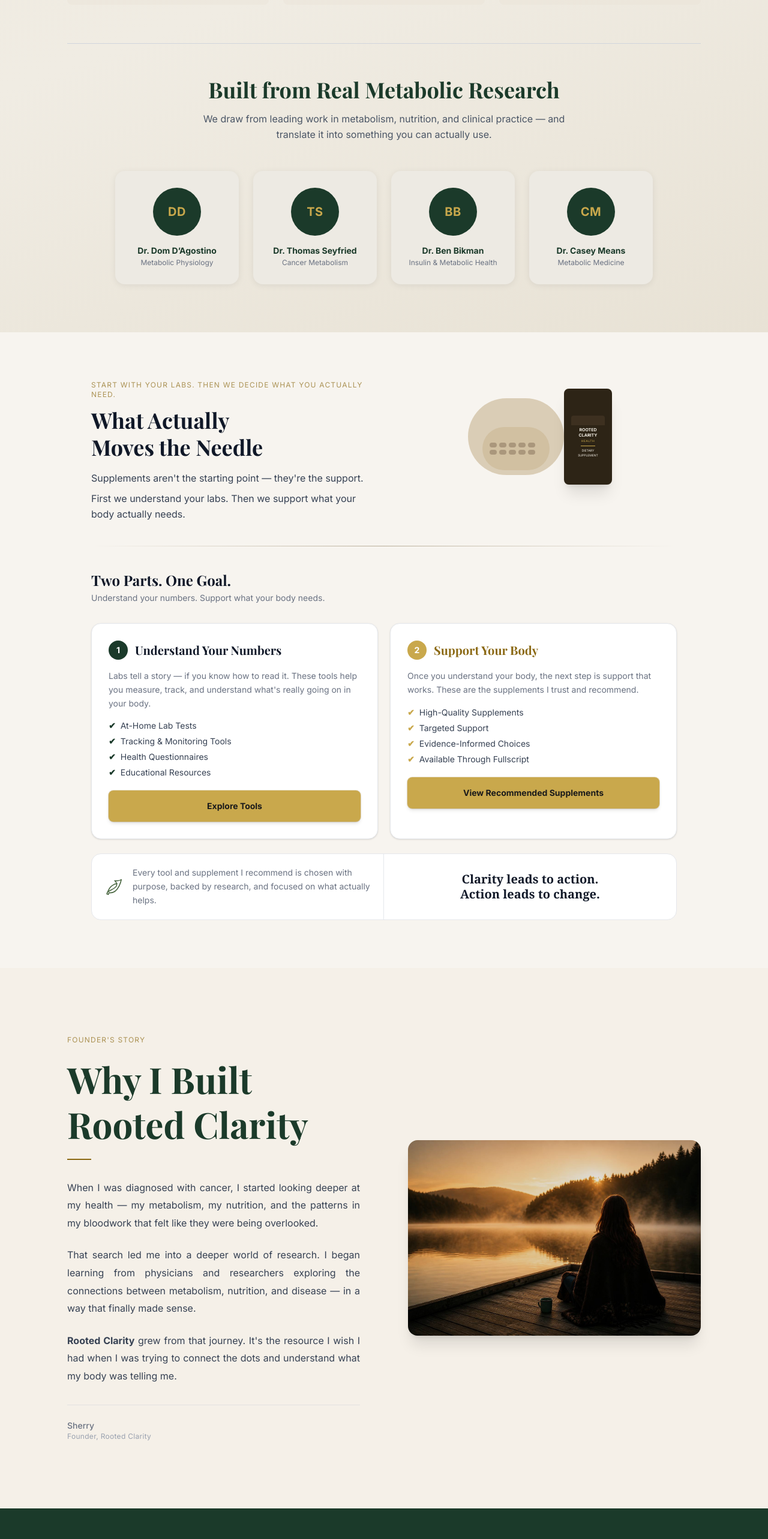
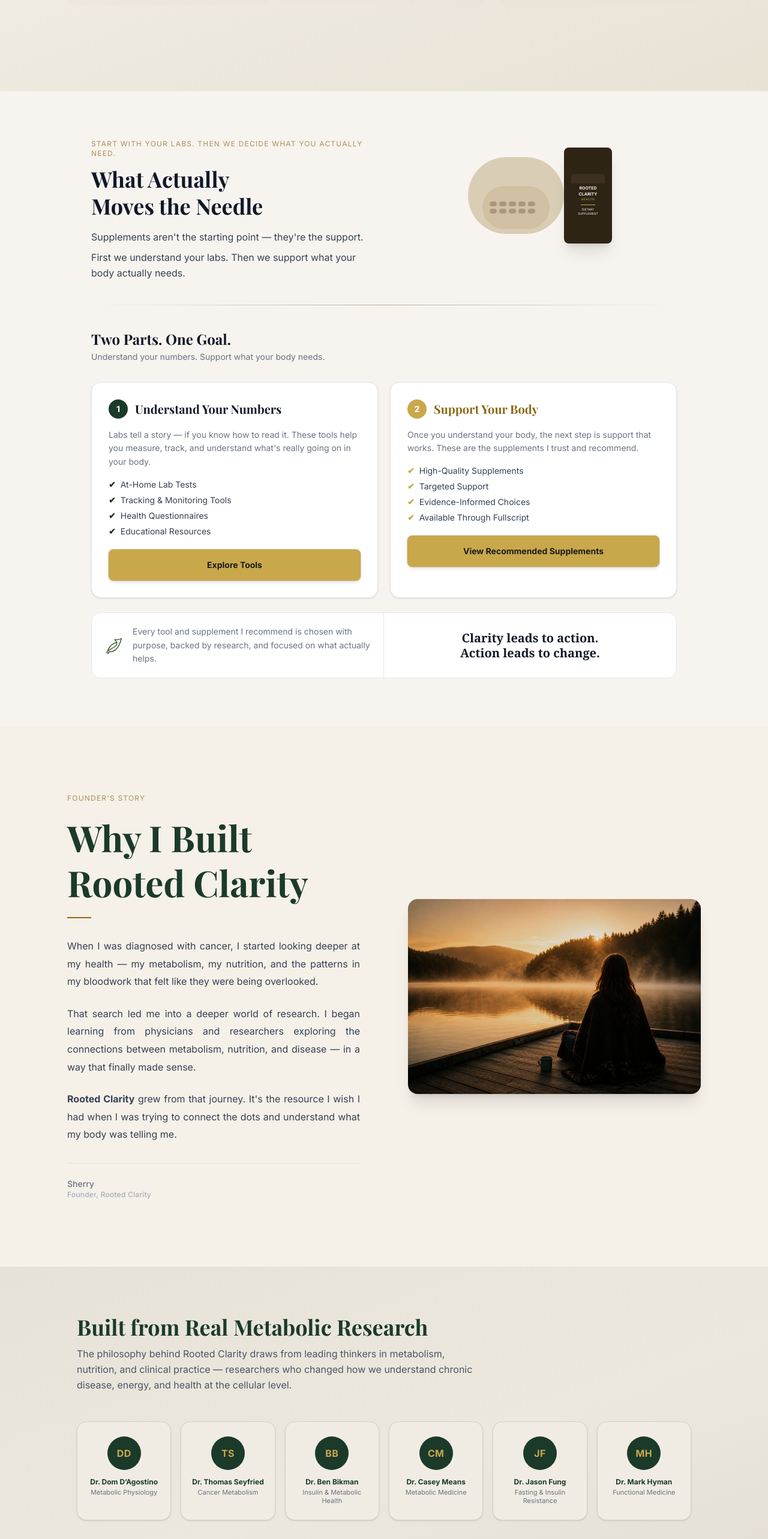
Before and after one commit to Sherryfarmshop/rooted-clarity-website, a Next.js app: page / in a window 1280 px wide. Shown: the part 4260-6826 px from the top of the page at 60% size. Built offline with nearby package versions, Linux system fonts and the light colour scheme; a web font is replaced by a local one.

Commit message:
research-section-after-founder-6-experts

```diff
--- a/src/app/page.tsx
+++ b/src/app/page.tsx
@@ -6,6 +6,7 @@
 import Approach from "@/components/Approach";
 import Supplements from "@/components/Supplements";
 import FounderStory from "@/components/FounderStory";
+import ResearchFoundation from "@/components/ResearchFoundation";
 import CTASignup from "@/components/CTASignup";
 import Footer from "@/components/Footer";
 import Navbar from "@/components/Navbar";
@@ -23,6 +24,7 @@
         <Approach />
         <Supplements />
         <FounderStory />
+        <ResearchFoundation />
         <CTASignup />
       </main>
       <Footer />
--- a/src/components/Approach.tsx
+++ b/src/components/Approach.tsx
@@ -67,34 +67,7 @@
           ))}
         </div>
 
-        {/* DOCTOR / RESEARCH SECTION */}
-        <div className="border-t border-gray-300 pt-14 text-center">
-          <h3 className="font-serif text-3xl sm:text-4xl font-bold text-[#1B3A2A] mb-4">
-            Built from Real Metabolic Research
-          </h3>
-          <p className="text-gray-600 text-base leading-relaxed max-w-2xl mx-auto mb-12">
-            We draw from leading work in metabolism, nutrition, and clinical practice — and translate it into something you can actually use.
-          </p>
 
-          <div className="grid grid-cols-2 lg:grid-cols-4 gap-6 max-w-4xl mx-auto">
-            {[
-              { name: "Dr. Dom D\u2019Agostino", initials: "DD", title: "Metabolic Physiology" },
-              { name: "Dr. Thomas Seyfried", initials: "TS", title: "Cancer Metabolism" },
-              { name: "Dr. Ben Bikman", initials: "BB", title: "Insulin & Metabolic Health" },
-              { name: "Dr. Casey Means", initials: "CM", title: "Metabolic Medicine" },
-            ].map((doc) => (
-              <div key={doc.name} className="bg-[#edeae3] rounded-2xl px-5 py-7 shadow-[0_2px_12px_rgba(0,0,0,0.07)] flex flex-col items-center gap-4">
-                <div className="w-20 h-20 rounded-full bg-[#1B3A2A] flex items-center justify-center flex-shrink-0">
-                  <span className="text-[#C9A84C] font-bold text-xl tracking-wide">{doc.initials}</span>
-                </div>
-                <div>
-                  <p className="text-[#1B3A2A] font-bold text-sm leading-tight mb-1">{doc.name}</p>
-                  <p className="text-gray-500 text-xs">{doc.title}</p>
-                </div>
-              </div>
-            ))}
-          </div>
-        </div>
 
       </div>
     </section>
--- /dev/null
+++ b/src/components/ResearchFoundation.tsx
@@ -0,0 +1,42 @@
+export default function ResearchFoundation() {
+  const experts = [
+    { name: "Dr. Dom D\u2019Agostino", initials: "DD", title: "Metabolic Physiology" },
+    { name: "Dr. Thomas Seyfried", initials: "TS", title: "Cancer Metabolism" },
+    { name: "Dr. Ben Bikman", initials: "BB", title: "Insulin & Metabolic Health" },
+    { name: "Dr. Casey Means", initials: "CM", title: "Metabolic Medicine" },
+    { name: "Dr. Jason Fung", initials: "JF", title: "Fasting & Insulin Resistance" },
+    { name: "Dr. Mark Hyman", initials: "MH", title: "Functional Medicine" },
+  ];
+
+  return (
+    <section className="px-6 py-16 sm:py-20" style={{ background: "linear-gradient(160deg, #e6e2d8 0%, #ece8de 60%, #e4dfd4 100%)" }}>
+      <div className="max-w-5xl mx-auto">
+
+        <h2 className="font-serif text-3xl sm:text-4xl font-bold text-[#1B3A2A] mb-3">
+          Built from Real Metabolic Research
+        </h2>
+        <p className="text-gray-600 text-base leading-relaxed max-w-2xl mb-12">
+          The philosophy behind Rooted Clarity draws from leading thinkers in metabolism, nutrition, and clinical practice — researchers who changed how we understand chronic disease, energy, and health at the cellular level.
+        </p>
+
+        <div className="grid grid-cols-2 sm:grid-cols-3 lg:grid-cols-6 gap-4">
+          {experts.map((doc) => (
+            <div
+              key={doc.name}
+              className="bg-[#f0ece3] rounded-2xl px-4 py-6 flex flex-col items-center gap-3 shadow-sm border border-[#d8d2c6] hover:shadow-[0_6px_20px_rgba(27,58,42,0.15)] hover:-translate-y-1 hover:ring-1 hover:ring-[#C9A84C]/40 transition-all duration-300 cursor-default"
+            >
+              <div className="w-14 h-14 rounded-full bg-[#1B3A2A] flex items-center justify-center flex-shrink-0">
+                <span className="text-[#C9A84C] font-bold text-base tracking-wide">{doc.initials}</span>
+              </div>
+              <div className="text-center">
+                <p className="text-[#1B3A2A] font-bold text-xs leading-tight mb-1">{doc.name}</p>
+                <p className="text-gray-500 text-[11px] leading-tight">{doc.title}</p>
+              </div>
+            </div>
+          ))}
+        </div>
+
+      </div>
+    </section>
+  );
+}
```
